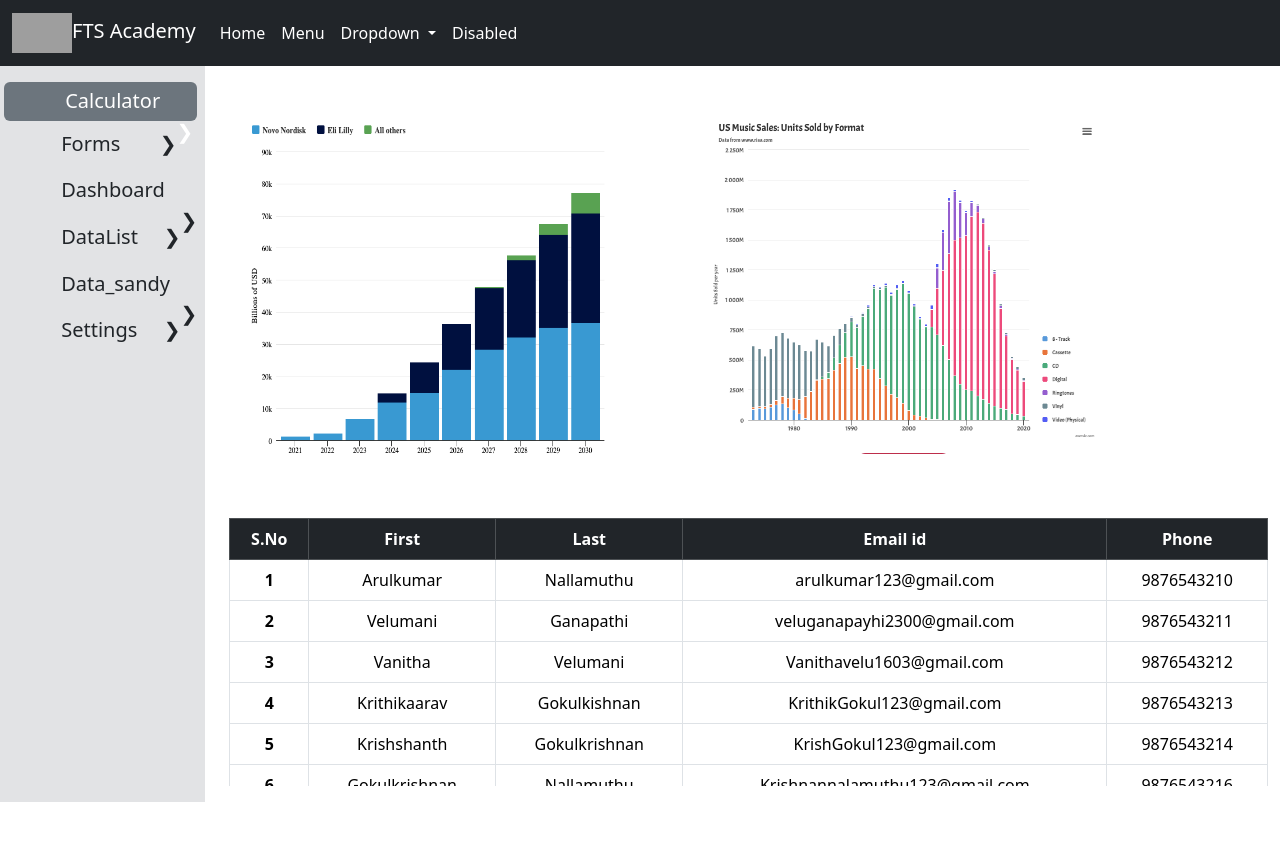
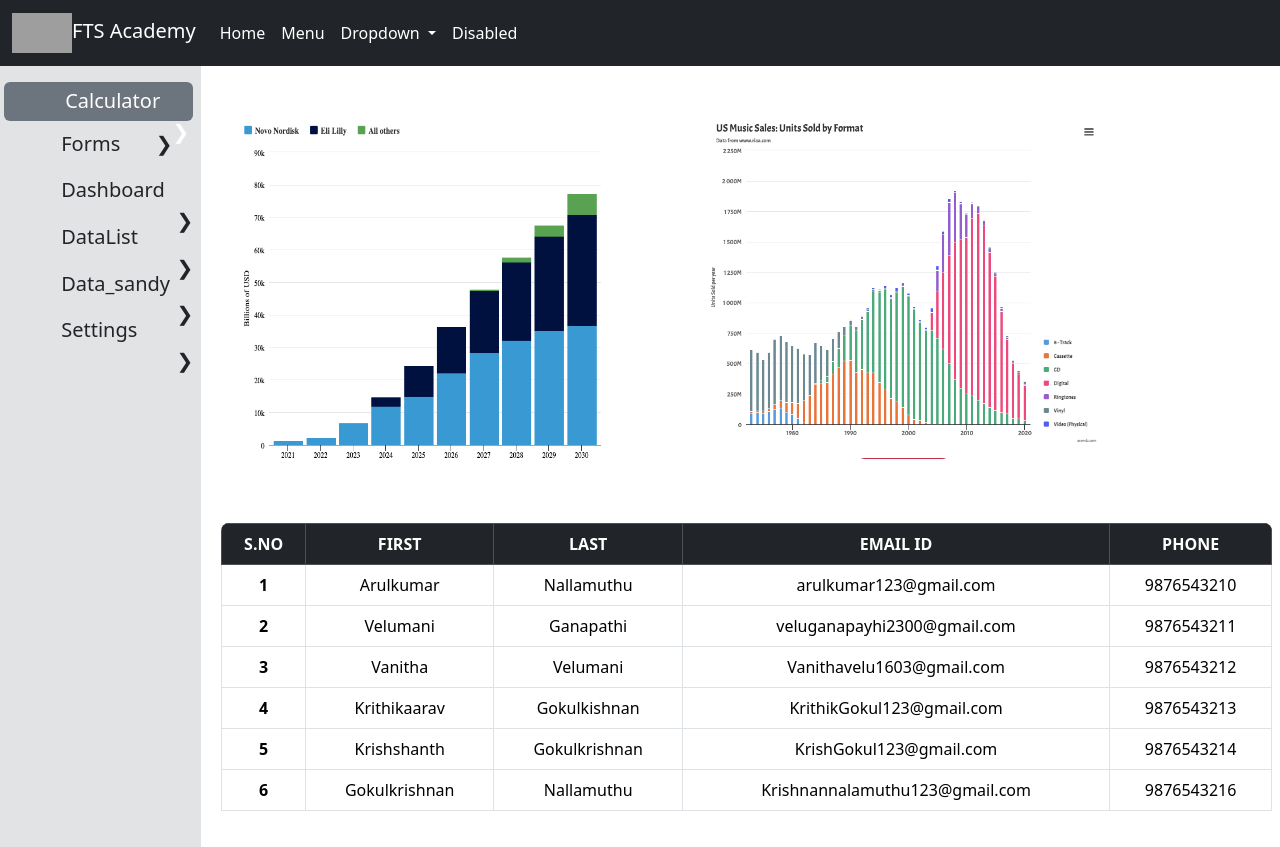
Before and after one commit to Loganathan2300/React-Js, a React (Create React App) app: page /Dashboard in a window 1280 px wide. Before the commit the page ends 802 px from the top, so only its background shows below. Built offline with nearby package versions, Linux system fonts and the light colour scheme; grey boxes are pictures that could not be loaded; some icons are missing.

Commit message:
update UI in header,sidebar,content body

```diff
--- a/src/App.js
+++ b/src/App.js
@@ -1,10 +1,8 @@
 // import logo from './logo.svg';
-// import Calculator from './component/calculator';
 import 'bootstrap/dist/css/bootstrap.min.css';
 // import Footer from './component/layout/Footer';
 import Heading from './component/layout/Header';
 import Sidebox from './component/layout/Sidebox';
-//import { BrowserRouter, Route, Routes,Link } from 'react-router-dom';
 import {Outlet} from 'react-router-dom';     //outlet entha place la display akanum mo antha place la outlet call pannanum
 import Container from 'react-bootstrap/esm/Container';
 import {Col, Row} from "react-bootstrap";
@@ -17,9 +15,9 @@ function App(){
     <div className='overflow-x-hidden'>
       <Container fluid className='p-0'>
       <Heading/>
-       <Row className='hv-100'>
-        <Col xs={2} className='p-0 d-none d-md-block d-lg-block bg-secondary-subtle text-light text-emphasis-primary'><Sidebox/></Col>
-        <Col xs={10} sm={12} md={10} lg={10} className=' mx-4 mx-lg-0 mx-md-0 my-2 my-lg-3'style={{overflow: "auto",height: "88vh"}}><Outlet/></Col>
+       <Row className='' style={{paddingTop:"66px",overflow:"hidden"}}>
+        <Col xs={2} className='p-0 d-none d-md-block d-lg-block bg-secondary-subtle text-light text-emphasis-primary position-fixed'><Sidebox/></Col>
+        <Col xs={10} sm={12} md={10} lg={12} className=' mx-4 mx-lg-1 mx-md-0 my-2 my-lg-3'style={{paddingLeft:"16.666%"}}><Outlet/></Col>
        </Row>
        {/* <Footer/> */}
       </Container>
@@ -29,7 +27,7 @@ function App(){
 
 export default App;
 
-
+// style={{overflow: "auto",height: "88vh"}}
 {/* <div className='overflow-x-hidden'>
       <Calculator/>
       <Heading/>
--- a/src/Main.js
+++ b/src/Main.js
@@ -16,7 +16,7 @@ export default function Main() {
          <Route path='/forms' element={<Forms/>}/>
          <Route path='/dashboard' element={<Dashboard/>}/>
          <Route path='/data' element={<DataList/>}/>
-         <Route path='/datalist/:id' element={<DataList/>}/>
+         <Route path='/data/:id' element={<DataList/>}/>
          <Route path='/datasandy' element={<DataSheetList/>}/>
          </Route>
        </Routes>
--- a/src/component/DataList.js
+++ b/src/component/DataList.js
@@ -2,6 +2,8 @@ import React, { useState } from "react";
 import { Data } from "../component/Datas";
 import { useNavigate } from "react-router-dom";
 import Datashow from "./Datashow";
+// import TableData from "./TableData";
+//  import { Datashow } from "./Datashow";
 
 const itemperpage = 10;
 function DataList() {
@@ -9,7 +11,7 @@ function DataList() {
   const [searchTerm, setSearchTerm] = useState("");
   //for pagechange code
   const [Currentpage, setCurrentpage] = useState(1);
-  //for use navigate
+  // //for use navigate
   const navigate = useNavigate();
   const [seletedRow,setSelectRow] = useState(null);
   //for searching data show
@@ -17,10 +19,13 @@ function DataList() {
     Object.values(row).some((value) =>
       String(value).toLowerCase().includes(searchTerm.toLowerCase())
     )
+
   );
   //for pagechange code start
   const datalength = filteredData.length;
   const totalpages = Math.ceil(datalength / itemperpage);
+  //const totalpages = 30;
+  //visuvalPage = 3;
   const displaydata = filteredData.slice((Currentpage - 1) * itemperpage, Currentpage * itemperpage);
   const startingnumer = (Currentpage - 1) * itemperpage + 1;
 
@@ -32,7 +37,7 @@ function DataList() {
   //page navigate start
   const handleshowdata = (id) => {
     setSelectRow(Data.find((row) => row._id === id));
-    navigate(`/datalist/${id}`);
+    navigate(`/data/${id}`);
   };
   //back to navicate
   const handleBackButton =() =>{
@@ -44,12 +49,9 @@ function DataList() {
       <Datashow seletedRow = {seletedRow} handleBackButton={handleBackButton}/>
     )
   };
-  //page navigate end
-
-
-
+  // //page navigate end
   return (
-    <div className="">
+    <div className="mt-">
       <div className="col-lg-12 col-sm-12 col-md-12 ">
           <div className="row ">
             <div className="col-lg-12 col-sm-12 col-md-12">
@@ -59,6 +61,7 @@ function DataList() {
                 value={searchTerm} onChange={(e) => setSearchTerm(e.target.value)}/>
               </div>
             </div>
+            {/* {<TableData/>} */}
             <div className="row">
               <div className="col-lg-12 col-sm-12 col-md-12 ">
                 <div className="table-responsive mt-4 mx-lg-4 rounded-3">
--- a/src/component/DataSheetList.js
+++ b/src/component/DataSheetList.js
@@ -1,6 +1,6 @@
 import React,{useState} from "react";
 import { Datasheet } from "../component/Datasheet";
-const itemPage = 2
+const itemPage = 3
 
 export const DataSheetList = () => {
   const [pageChange,setPageChange]=useState(1)
@@ -46,19 +46,19 @@ for (let i = 1; i <= totalPages; i++) {
                     <tr>
                       <th scope="col">S.NO</th>
                       <th scope="col">NAME</th>
-                      <th scope="col">USERNAME</th>
                       <th scope="col">EMAIL</th>
+                      <th scope="col">PHONE</th>
                       <th scope="col">STREET</th>
                       <th scope="col">SUITE</th>
                       <th scope="col">CITY</th>
-                      <th scope="col">ZIPCODE</th>
+                      {/* <th scope="col">ZIPCODE</th>
                       <th scope="col">LATITUDE</th>
                       <th scope="col">ING</th>
                       <th scope="col">PHONE</th>
                       <th scope="col">WEBSITE</th>
                       <th scope="col">COMPANY NAME</th>
                       <th scope="col">CATCHPHRASE</th>
-                      <th scope="col">BS</th>
+                      <th scope="col">BS</th> */}
                     </tr>
                   </thead>
                   <tbody>
@@ -71,14 +71,14 @@ for (let i = 1; i <= totalPages; i++) {
                         <td>{item.address.street}</td>
                         <td>{item.address.suite}</td>
                         <td>{item.address.city}</td>
-                        <td>{item.address.zipcode}</td>
+                        {/* <td>{item.address.zipcode}</td>
                         <td>{item.address.geo.lat}</td>
                         <td>{item.address.geo.lng}</td>
                         <td>{item.phone}</td>
                         <td>{item.website}</td>
                         <td>{item.company.name}</td>
                         <td>{item.company.catchPhrase}</td>
-                        <td>{item.company.bs}</td>
+                        <td>{item.company.bs}</td> */}
                       </tr>
                     ))}
                   </tbody>
@@ -88,7 +88,7 @@ for (let i = 1; i <= totalPages; i++) {
           </div>
         </div>
         <div className="row">
-          <div className="col-lg-12 col-sm-12 col-md-12 ">
+          <div className="col-lg-12 col-sm-12 col-md-12 my-2">
             <nav aria-label="Page navigation example">
               <ul class="pagination justify-content-center">
                 {page.map((pagenumber) => (
--- /dev/null
+++ b/src/component/TableData.js
@@ -0,0 +1,62 @@
+// import React,{useState} from 'react'
+// import { useNavigate } from "react-router-dom";
+// import { Data } from './Datas';
+// import Datashow from './Datashow';
+
+// const TableData = ({displaydata,startingnumer}) => {
+//       //for use navigate
+//   const navigate = useNavigate();
+//   const [seletedRow,setSelectRow] = useState(null);
+//     //page navigate start
+//   const handleshowdata = (id) => {
+//     setSelectRow(Data.find((row) => row._id === id));
+//     navigate(`/datalist/${id}`);
+//   };
+//   //back to navicate
+//   const handleBackButton =() =>{
+//     setSelectRow(null);
+//     navigate(`/data`)
+//   };
+//   if (seletedRow){
+//     return(
+//       <Datashow seletedRow = {seletedRow} handleBackButton={handleBackButton}/>
+//     )
+//   };
+//   //page navigate end
+//   return (
+//     <div className="row">
+//               <div className="col-lg-12 col-sm-12 col-md-12 ">
+//                 <div className="table-responsive mt-4 mx-lg-4 rounded-3">
+//                   <table class="table table-striped table-hover text-center">
+//                     <thead className="table-secondary">
+//                       <tr>
+//                         <th scope="col">S.NO</th>
+//                         <th scope="col">NAME</th>
+//                         <th scope="col">COMPANY</th>
+//                         <th scope="col">EMAIL</th>
+//                         <th scope="col">PHONE</th>
+//                         <th scope="col">Button</th>
+//                       </tr>
+//                     </thead>
+//                     <tbody>
+//                       {displaydata.map((item, i) => (
+//                         <tr key={i}>
+//                           <th scope="item">{startingnumer+i}</th>
+//                           <td>{item.name}</td>
+//                           <td>{item.company}</td>
+//                           <td>{item.email}</td>
+//                           <td>{item.phone}</td>
+//                           <td>
+//                             <button className="px-2 rounded-2 text-bg-secondary text-white " onClick={() => handleshowdata(item._id)}> Show Details </button>
+//                           </td>
+//                         </tr>
+//                       ))}
+//                     </tbody>
+//                   </table>
+//                 </div>
+//               </div>
+//             </div>
+//   )
+// }
+
+// export default TableData
--- a/src/component/layout/Dashboard.js
+++ b/src/component/layout/Dashboard.js
@@ -22,17 +22,17 @@ function Dashboard() {
               </div>
               <div className="mt-lg-5">
                 <div className="row text-center">
-                  <div className="col-lg-10 col-sm-12 col-md-12  w-100">
-                    <div className=" mb-1">
-                      <div className="table-responsive mx-lg-">
+                  <div className="col-lg-10 col-sm-12 col-md-12 w-100">
+                    <div className="mb-1">
+                      <div className="table-responsive rounded-3">
                         <table className="table table-bordered">
                           <thead className="table-dark text-center">
                             <tr>
-                              <th scope="col">S.No</th>
-                              <th scope="col">First</th>
-                              <th scope="col">Last</th>
-                              <th scope="col">Email id</th>
-                              <th scope="col">Phone</th>
+                              <th scope="col">S.NO</th>
+                              <th scope="col">FIRST</th>
+                              <th scope="col">LAST</th>
+                              <th scope="col">EMAIL ID</th>
+                              <th scope="col">PHONE</th>
                             </tr>
                           </thead>
                           <tbody>
--- a/src/component/layout/Forms.js
+++ b/src/component/layout/Forms.js
@@ -4,7 +4,7 @@ import React, { useState } from "react";
 function Forms() {
   return (
 <>
-<div className="content mx-4 my-lg-3">
+<div className="content mx-4 my-lg-3 h-100">
     <div className="row">
             <div className="col-sm-12 col-lg-8 col-md-12 col-xxl-8 border border-2 border-secoundery rounded-4 bg-white p-2 p-lg-3">
                 <div className="fs-3 fw-medium mt-0 ">
--- a/src/component/layout/Header.js
+++ b/src/component/layout/Header.js
@@ -7,10 +7,13 @@ import React from "react";
 import Logo from "../../Assest/Angadi logo1.png"
 import { Navbar, Container, Nav, NavDropdown } from 'react-bootstrap';
 
+//position-fixed w-100 bg-dark
 function Heading() {
   return (
-    <div className="header bg-dark ">
-      <nav className="navbar navbar-expand-lg position-sticky">
+    <div className="row">
+      <div className="col-12">
+      <div className="header bg-dark ">
+      <nav className="navbar navbar-expand-lg position-fixed w-100 bg-dark">
         <div className="container-fluid">
           <a className="navbar-brand text-white" href="#">
           <img src={Logo} alt="FTS Logo" width="60" height="40"></img>
@@ -65,6 +68,9 @@ function Heading() {
         </div>
       </nav>
     </div>
+      </div>
+    </div>
+
 
       );
     }
--- a/src/component/layout/Sidebox.js
+++ b/src/component/layout/Sidebox.js
@@ -7,7 +7,7 @@ const Sidebox = () => {
 
 
   return (
-    <div className="">
+    <div className="vh-100">
       {/* <!-- Sidebar --> */}
       <nav id="sidebar">
         <ul className="list-unstyled p-3 pe-2 ">
--- a/src/css/Header.css
+++ b/src/css/Header.css
@@ -1,3 +1,7 @@
 .bg{
     background-color: #c0c3c7;
 }
+/* .h1{
+    position: fixed;
+    top: 20px;
+} */
```
Also changed, not shown: src/component/Datashow.js (+9 -18 lines).
